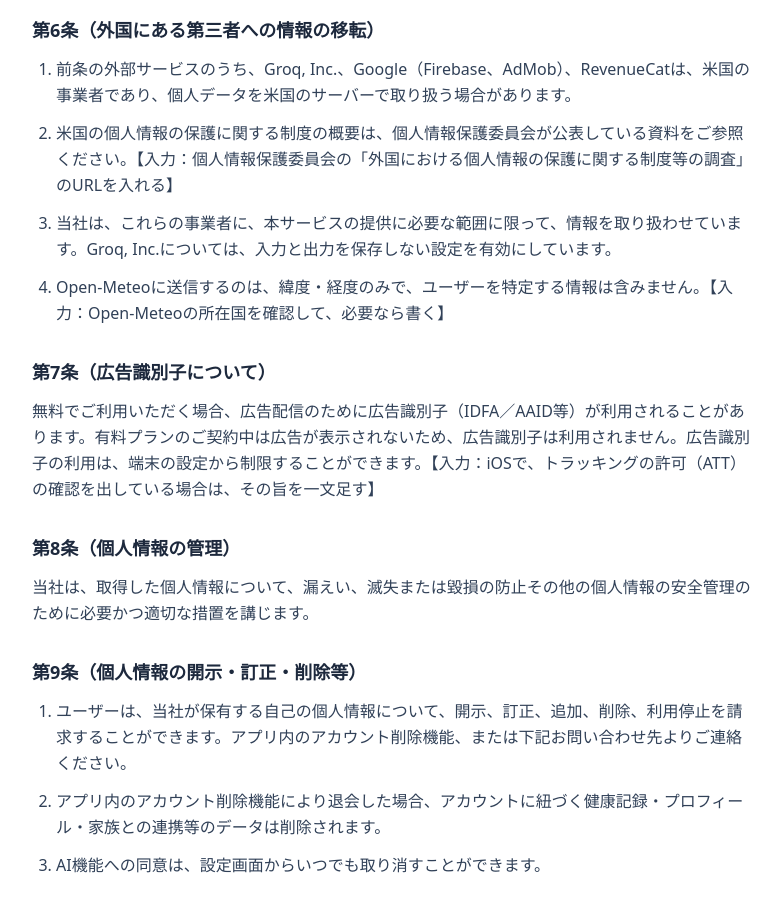
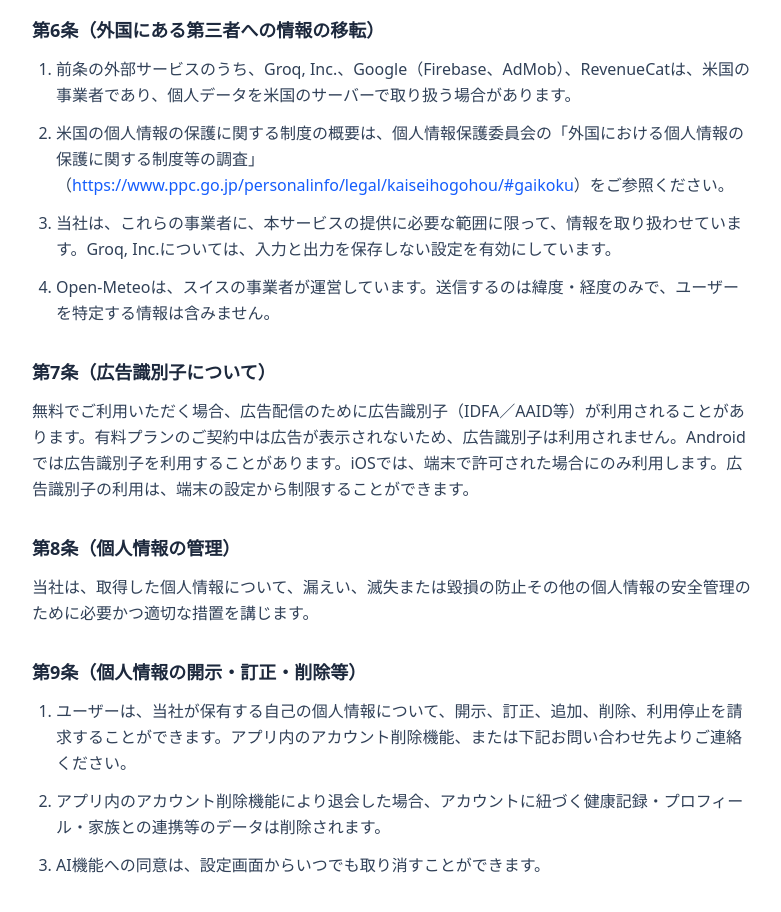
Before and after one commit to ryotarouesugi39-del/kenkou-station-legal, a Next.js app: page /apps/kenkou-station/privacy in a window 1280 px wide. Shown: the part 2480-3392 px from the top of the page, without its empty margins (248-1029 px from the left). Built offline with nearby package versions, Linux system fonts and the light colour scheme.

Commit message:
プライバシーポリシーの第6条・第7条の【入力】を確定内容に差し替え

```diff
--- a/app/apps/kenkou-station/privacy/page.tsx
+++ b/app/apps/kenkou-station/privacy/page.tsx
@@ -150,20 +150,29 @@
             前条の外部サービスのうち、Groq, Inc.、Google（Firebase、AdMob）、RevenueCatは、米国の事業者であり、個人データを米国のサーバーで取り扱う場合があります。
           </li>
           <li>
-            米国の個人情報の保護に関する制度の概要は、個人情報保護委員会が公表している資料をご参照ください。【入力：個人情報保護委員会の「外国における個人情報の保護に関する制度等の調査」のURLを入れる】
+            米国の個人情報の保護に関する制度の概要は、個人情報保護委員会の「外国における個人情報の保護に関する制度等の調査」（
+            <a
+              href="https://www.ppc.go.jp/personalinfo/legal/kaiseihogohou/#gaikoku"
+              target="_blank"
+              rel="noopener noreferrer"
+              className="text-blue-600 hover:underline"
+            >
+              https://www.ppc.go.jp/personalinfo/legal/kaiseihogohou/#gaikoku
+            </a>
+            ）をご参照ください。
           </li>
           <li>
             当社は、これらの事業者に、本サービスの提供に必要な範囲に限って、情報を取り扱わせています。Groq, Inc.については、入力と出力を保存しない設定を有効にしています。
           </li>
           <li>
-            Open-Meteoに送信するのは、緯度・経度のみで、ユーザーを特定する情報は含みません。【入力：Open-Meteoの所在国を確認して、必要なら書く】
+            Open-Meteoは、スイスの事業者が運営しています。送信するのは緯度・経度のみで、ユーザーを特定する情報は含みません。
           </li>
         </ol>
       </Section>
 
       <Section title="第7条（広告識別子について）">
         <p>
-          無料でご利用いただく場合、広告配信のために広告識別子（IDFA／AAID等）が利用されることがあります。有料プランのご契約中は広告が表示されないため、広告識別子は利用されません。広告識別子の利用は、端末の設定から制限することができます。【入力：iOSで、トラッキングの許可（ATT）の確認を出している場合は、その旨を一文足す】
+          無料でご利用いただく場合、広告配信のために広告識別子（IDFA／AAID等）が利用されることがあります。有料プランのご契約中は広告が表示されないため、広告識別子は利用されません。Androidでは広告識別子を利用することがあります。iOSでは、端末で許可された場合にのみ利用します。広告識別子の利用は、端末の設定から制限することができます。
         </p>
       </Section>
 
```
